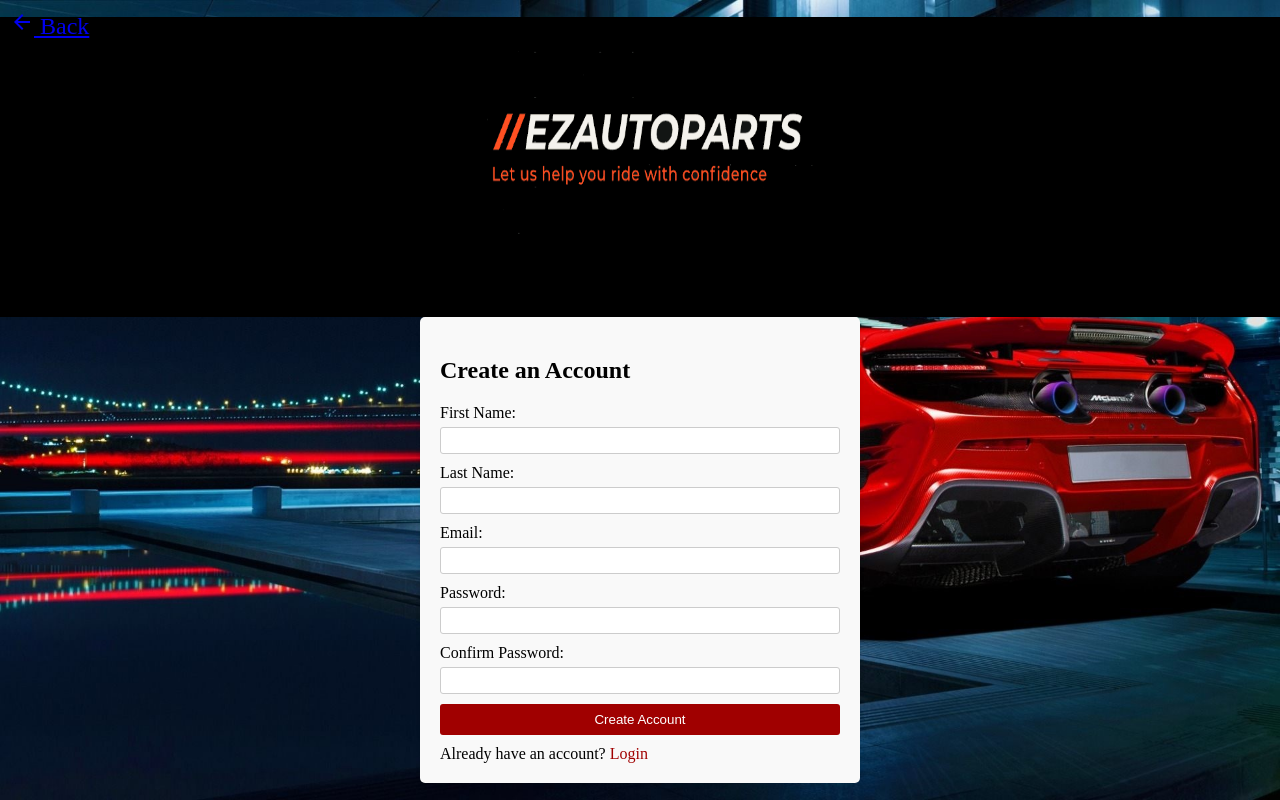
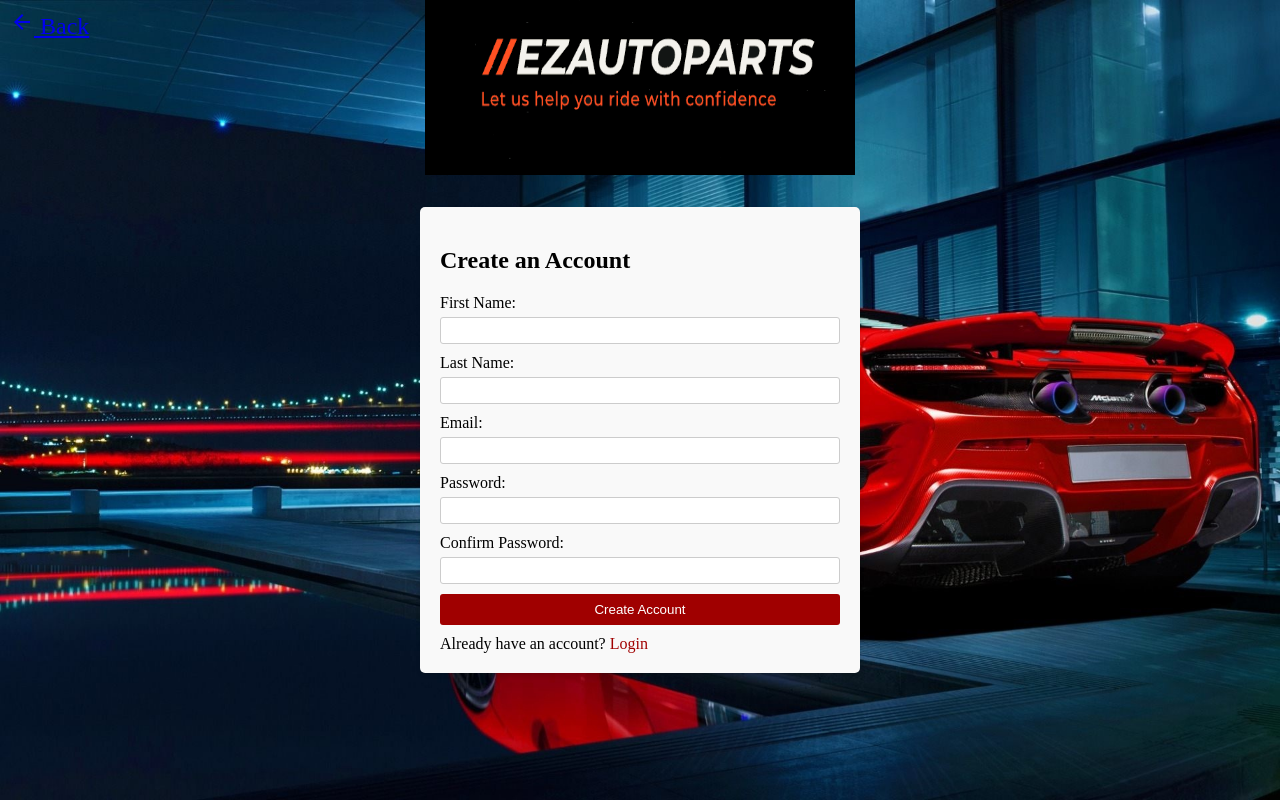
Before and after one commit to Henderson-Jake/EZAutoParts, a React (Create React App) app: page /register in a window 1280 px wide. Built offline with nearby package versions, Linux system fonts and the light colour scheme.

Commit message:
registration2.0

```diff
--- a/src/styles/Register.css
+++ b/src/styles/Register.css
@@ -11,19 +11,15 @@
 
 .logo {
   position: absolute;
-    top: 50px;
+  top: -25px;
   left: 50%;
   transform: translateX(-50%);
   z-index: 1;
-    width: 400px;
+  width: 430px;
   height: 200px;
 }
 
-  .black-strip {
-    width: 100%;
-    height:300px;
-    background-color: black;
-  }
+
 
 .centered-content {
   display: flex;
@@ -38,6 +34,7 @@
   border-radius: 5px;
   box-shadow: 0 2px 4px rgba(0, 0, 0, 0.1);
   width: 400px; /* Adjust width as needed */
+  margin-top: 80px; /* Adjust the margin-top value to lower the box */
 }
 
 .account-box form {
```
Lines whose indentation alone changed are shown as unchanged.
